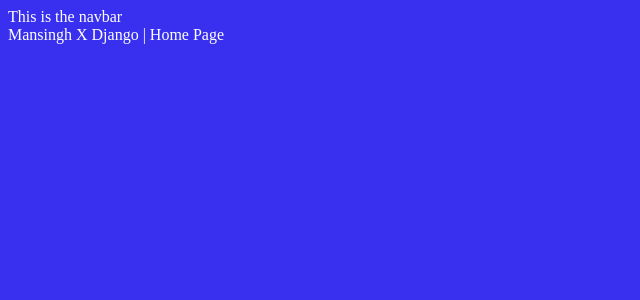
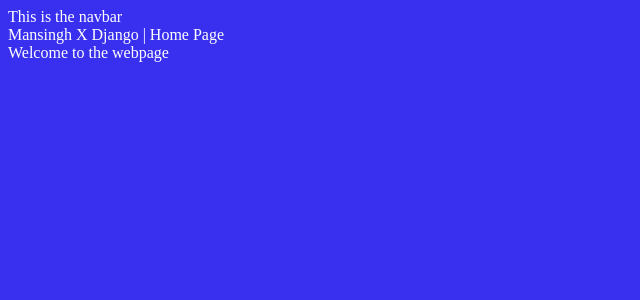
Before and after one commit to mansingh1704/Learning-Repo, a Django app: page / in a window 1280 px wide. Shown: the top 300 px of the page, without its empty margins (0-640 px from the left). Run offline with Django 5.2, Linux system fonts and the light colour scheme.

Commit message:
Added a header in layouts.html

```diff
--- a/MansinghXDjango/templates/layouts.html
+++ b/MansinghXDjango/templates/layouts.html
@@ -14,5 +14,7 @@
     <nav>This is the navbar</nav>
     {% block Content %} Default value{% endblock %}
 
+    <header>Welcome to the webpage</header>
+
 </body>
 </html>
```
